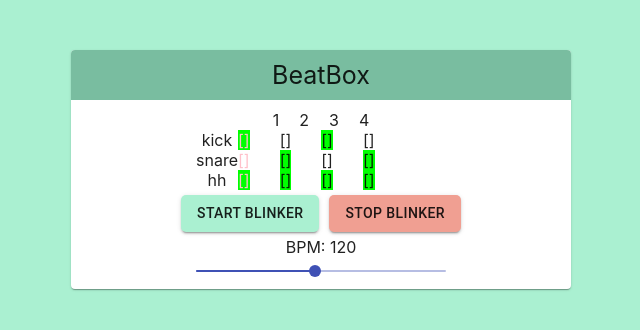
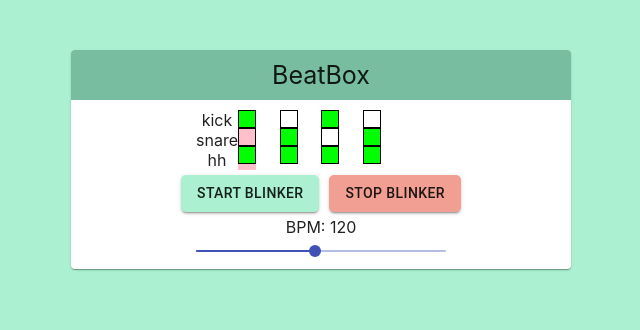
Before and after one commit to N8ers/beat-box, a React (Create React App) app: page / in a window 1280 px wide. Shown: the top 330 px of the page, without its empty margins (319-959 px from the left). Built offline with nearby package versions, Linux system fonts and the light colour scheme.

Commit message:
work on selectable box styling

```diff
--- a/src/App.css
+++ b/src/App.css
@@ -28,13 +28,21 @@
 }
 
 .lite {
+  border-color: pink;
   color: pink;
+  background-color: pink;
 }
 
 .selected-box {
   background-color: lime;
 }
 
+.box {
+  border: 1px solid black;
+  height: 16px;
+  width: 16px;
+}
+
 .w250 {
   width: 250px;
   margin: 0 auto;
--- a/src/BeatBox.js
+++ b/src/BeatBox.js
@@ -49,15 +49,15 @@ class BeatBox extends React.Component {
         clearInterval(intervalId);
       }
 
-      if (currentlyLiteNumber - 1 > 0) {
-        document
-          .getElementById(currentlyLiteNumber - 1)
-          .classList.remove("lite");
-      } else {
-        document.getElementById(4).classList.remove("lite");
-      }
+      // if (currentlyLiteNumber - 1 > 0) {
+      //   document
+      //     .getElementById(currentlyLiteNumber - 1)
+      //     .classList.remove("lite");
+      // } else {
+      //   document.getElementById(4).classList.remove("lite");
+      // }
 
-      document.getElementById(currentlyLiteNumber).classList.add("lite");
+      // document.getElementById(currentlyLiteNumber).classList.add("lite");
 
       currentlyLiteNumber < 4
         ? (currentlyLiteNumber += 1)
@@ -71,12 +71,12 @@ class BeatBox extends React.Component {
         <div className="ungracefulSpacer"></div>
         <Card className="BeatBox">
           <div className="header">BeatBox</div>
-          <div className="beatNumbers">
+          {/* <div className="beatNumbers">
             <span id={1}>1</span>
             <span id={2}>2</span>
             <span id={3}>3</span>
             <span id={4}>4</span>
-          </div>
+          </div> */}
           <BeatGrid beat={this.state.beat} />
           <Button
             variant="contained"
--- a/src/BeatGrid.js
+++ b/src/BeatGrid.js
@@ -53,7 +53,7 @@ class BeatGrid extends React.Component {
                         : ""
                     }
                   >
-                    []
+                    <div className="box"></div>
                   </Grid>
                   <Grid
                     item
@@ -64,7 +64,7 @@ class BeatGrid extends React.Component {
                         : ""
                     }
                   >
-                    []
+                    <div className="box"></div>
                   </Grid>
                   <Grid
                     item
@@ -75,7 +75,7 @@ class BeatGrid extends React.Component {
                         : ""
                     }
                   >
-                    []
+                    <div className="box"></div>
                   </Grid>
                 </Grid>
               </Grid>
```
